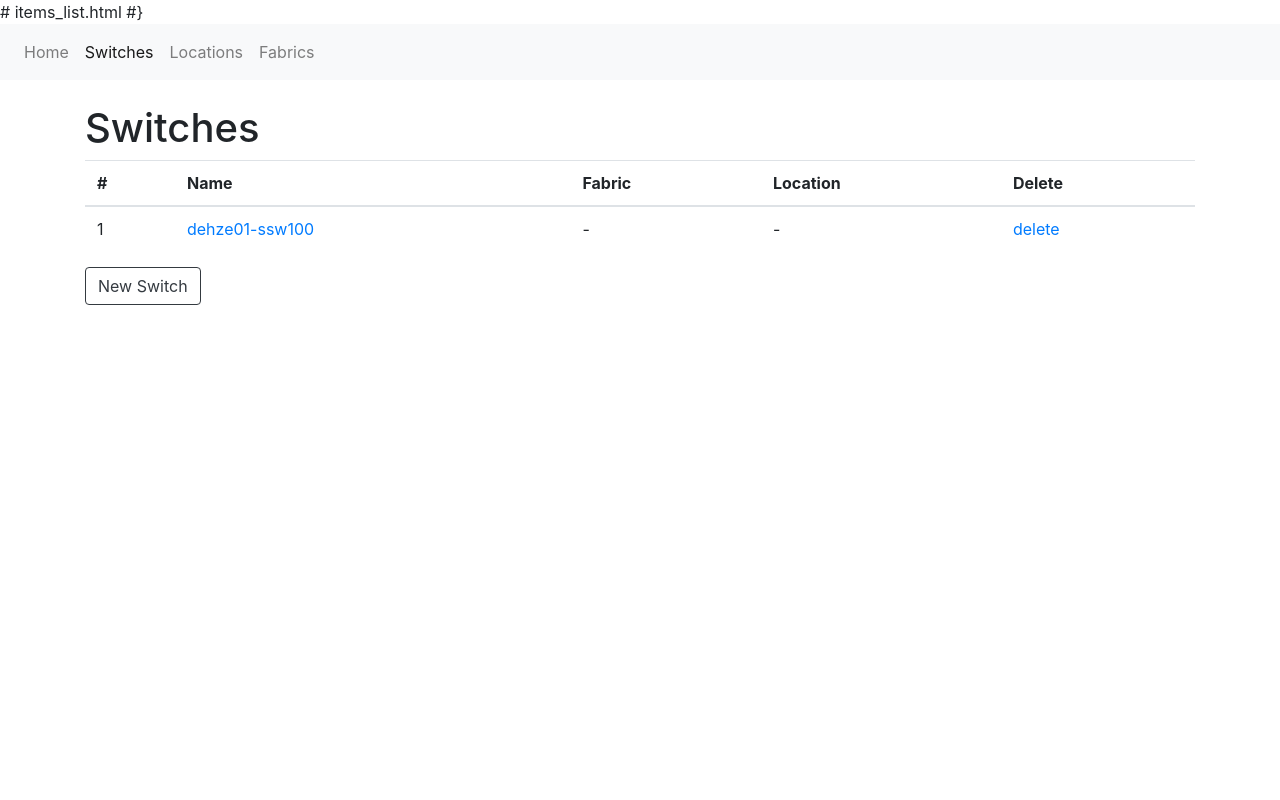
After one commit to zimmar/flBrocade, a Flask app: page /manage_data/switches/list in a window 1280 px wide. The commit adds this page. Run offline with Flask 3, Linux system fonts and the light colour scheme; some libraries are stand-ins or nearby versions.

Commit message:
CRUD für Fabric, Location und Switch

```diff
--- /dev/null
+++ b/app/blueprints/manage_data/views.py
@@ -0,0 +1,287 @@
+# views.py
+
+from flask import Flask, Blueprint, current_app, g, session, request, url_for, redirect, \
+    render_template, flash, abort
+
+from app.extensions import app_db
+from app.model import Switch, Location, Fabric
+from .forms import (
+    SwitchNewForm, SwitchEditForm, SwitchDeleteForm,
+    LocationNewForm, LocationEditForm, LocationDeleteForm,
+    FabricNewForm, FabricEditForm, FabricDeleteForm,
+)
+
+manage_data_blueprint = Blueprint('manage_data', __name__)
+
+
+@manage_data_blueprint.route('/switches/list', methods=['GET', 'POST'])
+def switch_list():
+    switches = app_db.session.query(Switch).order_by(Switch.name).all()
+
+    thead_th_items = [
+        {'col_title': '#'},
+        {'col_title': 'Name'},
+        {'col_title': 'Fabric'},
+        {'col_title': 'Location'},
+        {'col_title': 'Delete'}
+    ]
+
+    tbody_tr_items = []
+    for switch in switches:
+        fabric_name = '-'
+        if switch.fabric:
+            fabric_name = switch.fabric.name
+        location_name = '-'
+        if switch.location:
+            location_name = switch.location.name
+
+        tbody_tr_items.append([
+            {'col_value': switch.id},
+            {'col_value': switch.name,
+             'url': url_for('manage_data.switch_edit', switch_id=switch.id)
+             },
+            {'col_value': fabric_name},
+            {'col_value': location_name},
+            {'col_value': 'delete',
+             'url': url_for('manage_data.switch_delete', switch_id=switch.id)
+             }
+        ])
+    return render_template('manage_data/items_list.html',
+                           title='Switches',
+                           thead_th_items=thead_th_items,
+                           tbody_tr_items=tbody_tr_items,
+                           item_new=url_for('manage_data.switch_new'),
+                           item_new_text='New Switch')
+
+
+@manage_data_blueprint.route('/location/list', methods=['GET', 'POST'])
+def location_list():
+    locations = app_db.session.query(Location).order_by(Location.name).all()
+
+    thead_th_items = [
+        {'col_title': '#'},
+        {'col_title': 'Location'},
+        {'col_title': 'Switches'},
+        {'col_title': 'Delete'}
+    ]
+
+    tbody_tr_items = []
+    for location in locations:
+        switch_names = ''
+        if location.switches:
+            switch_names = ', '.join([x.name for x in locations.switches])
+
+            tbody_tr_items.append([
+                {'col_value': location.id},
+                {'col_value': location.name,
+                 'url': url_for('manage_data.location_edit', location_id=location.id)
+                 },
+                {'col_value': switch_names},
+                {'col_value': 'delete',
+                 'url': url_for('manage_data.location_delete', switch_id=location.id)
+                 }
+            ])
+
+    return render_template('manage_data/items_list.html',
+                           title='Locations',
+                           thead_th_items=thead_th_items,
+                           tbody_tr_items=tbody_tr_items,
+                           item_new=url_for('manage_data.location_new'),
+                           item_new_text='New Location')
+
+
+@manage_data_blueprint.route('/fabric/list', methods=['GET', 'POST'])
+def fabric_list():
+    fabrics = app_db.session.query('Fabric').order_by(Fabric.name).all()
+
+    thead_th_items = [
+        {'col_title': '#'},
+        {'col_title': 'Fabric'},
+        {'col_title': 'Switches'},
+        {'col_title': 'Delete'}
+    ]
+
+    tbody_tr_items = []
+    for fabric in fabrics:
+        switch_names = ''
+        if fabric.switches:
+            switch_names = ', '.join([x.name for x in fabric.switches])
+
+            tbody_tr_items.append([
+                {'col_value': fabric.id},
+                {'col_value': fabric.name,
+                 'url': url_for('manage_data.fabric_edit', location_id=fabric.id)
+                 },
+                {'col_value': switch_names},
+                {'col_value': 'delete',
+                 'url': url_for('manage_data.fabric_delete', switch_id=fabric.id)
+                 }
+            ])
+
+    return render_template('manage_data/items_list.html',
+                           title='Fabrics',
+                           thead_th_items=thead_th_items,
+                           tbody_tr_items=tbody_tr_items,
+                           item_new=url_for('manage_data.fabric_new'),
+                           item_new_text='New Fabric')
+
+
+### Switch
+@manage_data_blueprint.route('/switch/new', methods=['GET', 'POST'])
+def switch_new():
+    item = Switch()
+    form = SwitchNewForm()
+    form.fabric.query = app_db.session.query(Fabric).order_by(Fabric.name)
+    form.location.query = app_db.session.query(Location).order_by(Location.name)
+
+    if form.validate_on_submit():
+        form.populate_obj(item)
+        app_db.session.add(item)
+        app_db.session.commit()
+        flash('Switch added: ' + item.name, 'info')
+        return redirect(url_for('manage_data.switch_list'))
+
+    return render_template('manage_data/item_new_edit.html', title='New Switch', form=form)
+
+
+@manage_data_blueprint.route('/switch/edit/<int:switch_id>', methods=['GET', 'POST'])
+def switch_edit(switch_id):
+    item = app_db.session.query(Switch).filter(Switch.id == switch_id).first()
+    if item is None:
+        abort(403)
+
+    form = SwitchEditForm(obj=item)
+    form.fabric.query = app_db.session.query(Fabric).order_by(Fabric.name)
+    form.location.query = app_db.session.query(Location).order_by(Location.name)
+
+    if form.validate_on_submit():
+        form.populate_obj(item)
+        app_db.session.commit()
+        flash('Switch updated: ' + item.name, 'info')
+        return redirect(url_for('manage_data.switch_list'))
+
+    return render_template('manage_data/item_new_edit.html', title='Edit Switch', methods=['GET', 'POST'])
+
+
+@manage_data_blueprint.route('/switch/delete/<int:switch_id>', methods=['GET', 'POST'])
+def switch_delete(switch_id):
+    item = app_db.session.query(Switch).filter(Switch.id == switch_id).first()
+    if item is None:
+        abort(403)
+
+    form = SwitchDeleteForm(obj=item)
+    item_name = item.name
+    if form.validate_on_submit():
+        app_db.session.delete(item)
+        app_db.session.commit()
+        flash('Deleted switch: ' + item_name, 'info')
+        return redirect(url_for('manage_data.switch_list'))
+
+    return render_template('manage_data/item_delete.html', title='Delete Switch', item_name=item_name, form=form)
+
+
+### Location
+
+@manage_data_blueprint.route('/location/new', methods=['GET', 'POST'])
+def location_new():
+    item = Location()
+    form = LocationNewForm()
+
+    if form.validate_on_submit():
+        form.populate_obj(item)
+        app_db.session.add(item)
+        app_db.session.commit()
+        flash('Location added: ' + item.name, 'info')
+        return redirect(url_for('manage_data.location_list'))
+
+    return render_template('manage_data/item_new_edit.html', title='New Location', form=form)
+
+
+@manage_data_blueprint.route('/location/edit/<int:location_id>', methods=['GET', 'POST'])
+def location_edit(location_id):
+    item = app_db.session.query(Location).filter(Location.id == location_id).first()
+    if item is None:
+        abort(403)
+
+    form = LocationEditForm(obj=item)
+    form.fabric.query = app_db.session.query(Fabric).order_by(Fabric.name)
+    form.location.query = app_db.session.query(Location).order_by(Location.name)
+
+    if form.validate_on_submit():
+        form.populate_obj(item)
+        app_db.session.commit()
+        flash('Location updated: ' + item.name, 'info')
+        return redirect(url_for('manage_data.location_list'))
+
+    return render_template('manage_data/item_new_edit.html', title='Edit Location', methods=['GET', 'POST'])
+
+
+@manage_data_blueprint.route('/location/delete/<int:location_id>', methods=['GET', 'POST'])
+def location_delete(location_id):
+    item = app_db.session.query(Location).filter(Location.id == location_id).first()
+    if item is None:
+        abort(403)
+
+    form = LocationDeleteForm(obj=item)
+    item_name = item.name
+    if form.validate_on_submit():
+        app_db.session.delete(item)
+        app_db.session.commit()
+        flash('Deleted location: ' + item_name, 'info')
+        return redirect(url_for('manage_data.location_list'))
+
+    return render_template('manage_data/item_delete.html', title='Delete Location', item_name=item_name, form=form)
+
+
+### Fabric
+
+@manage_data_blueprint.route('/fabric/new', methods=['GET', 'POST'])
+def fabric_new():
+    item = Fabric()
+    form = FabricNewForm()
+    form.fabric.query = app_db.session.query(Fabric).order_by(Fabric.name)
+
+    if form.validate_on_submit():
+        form.populate_obj(item)
+        app_db.session.add(item)
+        app_db.session.commit()
+        flash('Fabric added: ' + item.name, 'info')
+        return redirect(url_for('manage_data.fabric_list'))
+
+    return render_template('manage_data/item_new_edit.html', title='New Fabric', form=form)
+
+
+@manage_data_blueprint.route('/fabric/edit/<int:fabric_id>', methods=['GET', 'POST'])
+def fabric_edit(fabric_id):
+    item = app_db.session.query(Fabric).filter(Fabric.id == fabric_id).first()
+    if item is None:
+        abort(403)
+
+    form = FabricEditForm(obj=item)
+    form.fabric.query = app_db.session.query(Fabric).order_by(Fabric.name)
+    form.fabric.query = app_db.session.query(Fabric).order_by(Fabric.name)
+
+    if form.validate_on_submit():
+        form.populate_obj(item)
+        app_db.session.commit()
+        flash('Fabric updated: ' + item.name, 'info')
+        return redirect(url_for('manage_data.fabric_list'))
+
+    return render_template('manage_data/item_new_edit.html', title='Edit Fabric', methods=['GET', 'POST'])
+
+
+@manage_data_blueprint.route('/fabric/delete/<int:fabric_id>', methods=['GET', 'POST'])
+def fabric_delete(fabric_id):
+    item = app_db.session.query(Fabric).filter(Fabric.id == fabric_id).first()
+    if item is None:
+        abort(403)
+
+    form = FabricDeleteForm(obj=item)
+    item_name = item.name
+    if form.validate_on_submit():
+        app_db.session.delete(item)
+        app_db.session.commit()
+        flash('Deleted fabric: ' + item_name, 'info')
+        return redirect(url_for('manage_data.fabric_list'))
+
+    return render_template('manage_data/item_delete.html', title='Delete Fabric', item_name=item_name, form=form)
--- a/app/model.py
+++ b/app/model.py
@@ -15,7 +15,7 @@ class Switch(Base):
     fabric = relationship ('Fabric', back_populates='switches')
 
     location_id = Column(Integer, ForeignKey('locations.id'))
-    location = relationship('Location', back_populates='locations')
+    location = relationship('Location', back_populates='switches')
 
 
 class Fabric(Base):
--- a/app/templates/base.html
+++ b/app/templates/base.html
@@ -21,6 +21,9 @@
         <div class="collapse navbar-collapse" id="navbarSupportedContent">
             <ul class="navbar-nav mr-auto">
                 {{ render_nav_item('index', 'Home', use_li=True) }}
+                {{ render_nav_item('manage_data.switch_list', 'Switches', use_li=True) }}
+                {{ render_nav_item('manage_data.location_list', 'Locations', use_li=True) }}
+                {{ render_nav_item('manage_data.fabric_list', 'Fabrics', use_li=True) }}
             </ul>
         </div>
     </nav>
--- a/app/templates/home.html
+++ b/app/templates/home.html
@@ -6,4 +6,10 @@
 
     {{ welcome_message }}
 
+    <ul>
+    {% for switch in switches %}
+        {{ switch.name }}
+    {% endfor %}
+    </ul>
+
 {% endblock %}
--- /dev/null
+++ b/app/templates/manage_data/items_list.html
@@ -0,0 +1,52 @@
+# items_list.html #}
+
+{% extends "base.html" %}
+
+{% block content %}
+
+	<h1>
+		{{ title }}
+	</h1>
+	{% if tbody_tr_items %}
+	<table class="table">
+		<thead>
+		<tr>
+			{% for thead_th_item in thead_th_items %}
+			<th scope="col">
+				{{ thead_th_item.col_title }}
+			</th>
+			{% endfor %}
+		</tr>
+		</thead>
+		<tbody>
+			{% for tbody_tr_item in tbody_tr_items %}
+			<tr>
+				{% for tbody_td_item in tbody_tr_item %}
+				<td>
+					{% if tbody_td_item.url %}
+						<a href="{{ tbody_td_item.url }}">
+							{{ tbody_td_item.col_value }}
+						</a>
+					{% else %}
+						{% if tbody_td_item.col_value %}
+							{{ tbody_td_item.col_value }}
+						{% else %}
+							-
+						{% endif %}
+					{% endif %}
+				</td>
+				{% endfor %}
+			</tr>
+			{% endfor %}
+		</tbody>
+	</table>
+	{% else %}
+		<p>
+		No items found
+		</p>
+	{% endif %}
+	<a class="btn btn-outline-dark" href="{{ item_new_url }}" role="button">
+		{{ item_new_text }}
+	</a>
+
+{% endblock %}
```
Also changed, not shown: app/blueprints/manage_data/forms.py (added, +72 -0 lines), app/factory.py (+7 -0 lines), app/templates/manage_data/item_delete.html (added, +18 -0 lines), app/templates/manage_data/item_new_edit.html (added, +14 -0 lines).
